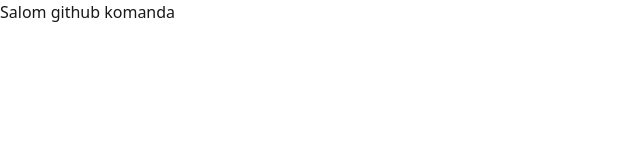
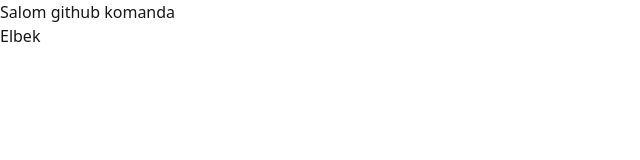
Before and after one commit to SUNNATBEE/1746Team, a React (Vite) app: page / in a window 1280 px wide. Shown: the top 160 px of the page, without its empty margins (0-640 px from the left). Built offline with nearby package versions, Linux system fonts and the light colour scheme.

Commit message:
men qoshidim

```diff
--- a/src/components/Elbek.jsx
+++ b/src/components/Elbek.jsx
@@ -2,8 +2,8 @@
 
 const Elbek = () => {
   return (
-    <div>
-
+    <div >
+      Elbek
     </div>
   )
 }
```
